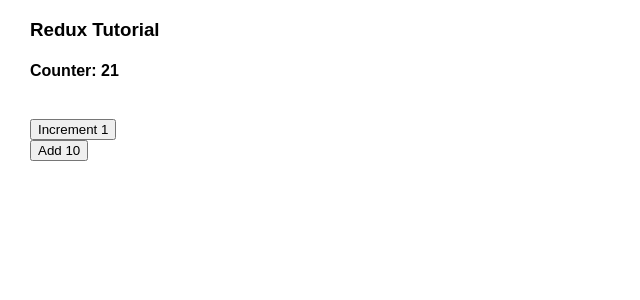
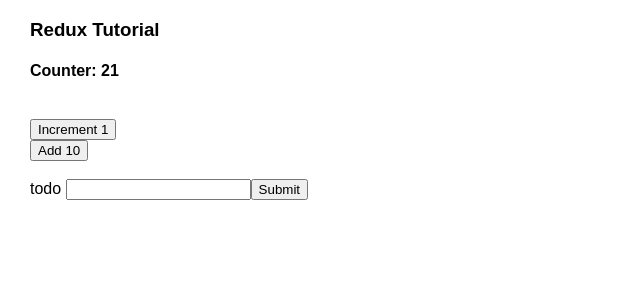
Before and after one commit to Moogun/redux-tutorial, a React (Create React App) app: page / in a window 1280 px wide. Shown: the top 300 px of the page, without its empty margins (0-640 px from the left). Built offline with nearby package versions, Linux system fonts and the light colour scheme.

Commit message:
added a form and update the input to the stategit

```diff
--- a/src/App.js
+++ b/src/App.js
@@ -48,6 +48,11 @@
         <br/>
         <br/>
 
+        <form onSubmit={this.handleSubmit}>
+          <label name="todo"> todo </label>
+          <input type="text" value={this.state.text} onChange={this.handleChange}/>
+          <button>Submit</button>
+        </form>
       </div>
     );
   }
@@ -66,6 +71,9 @@
     },
     onAddClick: () => {
       dispatch({type: 'ADD', value: 10})
+    },
+    onAddTodo: (text) => {
+      dispatch({type: 'ADD_TODO', text: text})
     }
   }
 }
```
